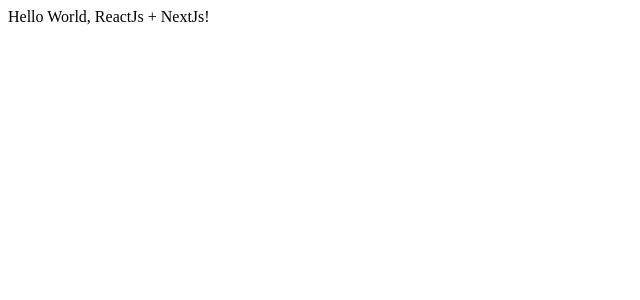
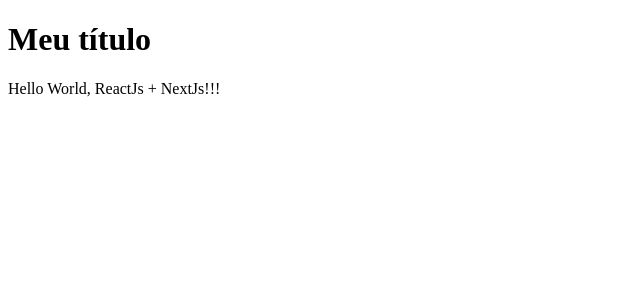
Before and after one commit to diegotakehara/react-nextjs, a Next.js app: page / in a window 1280 px wide. Shown: the top 300 px of the page, without its empty margins (0-640 px from the left). Built offline with nearby package versions, Linux system fonts and the light colour scheme.

Commit message:
primeiro component react jsx

```diff
--- a/pages/index.js
+++ /dev/null
@@ -1,9 +0,0 @@
-function HomePage(){
-  return (
-    <div>
-      Hello World, ReactJs + NextJs!
-    </div>
-  )
-}
-
-export default HomePage
--- /dev/null
+++ b/pages/index.jsx
@@ -0,0 +1,12 @@
+import Title from "../src/components/title/Title"
+
+function HomePage(){
+  return (
+    <div>
+      <Title/>
+      Hello World, ReactJs + NextJs!!!
+    </div>
+  )
+}
+
+export default HomePage
--- /dev/null
+++ b/src/components/title/Title.jsx
@@ -0,0 +1,9 @@
+function Title(){
+  return (
+    <h1>
+      Meu título
+    </h1>
+  )
+}
+
+export default Title
```
